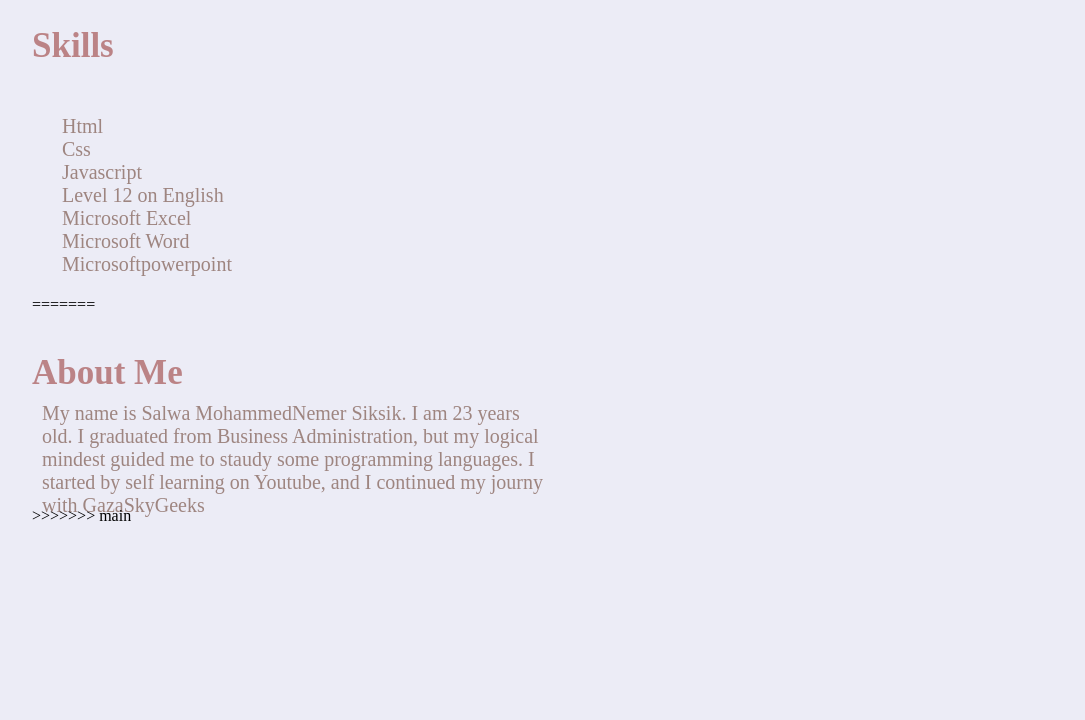
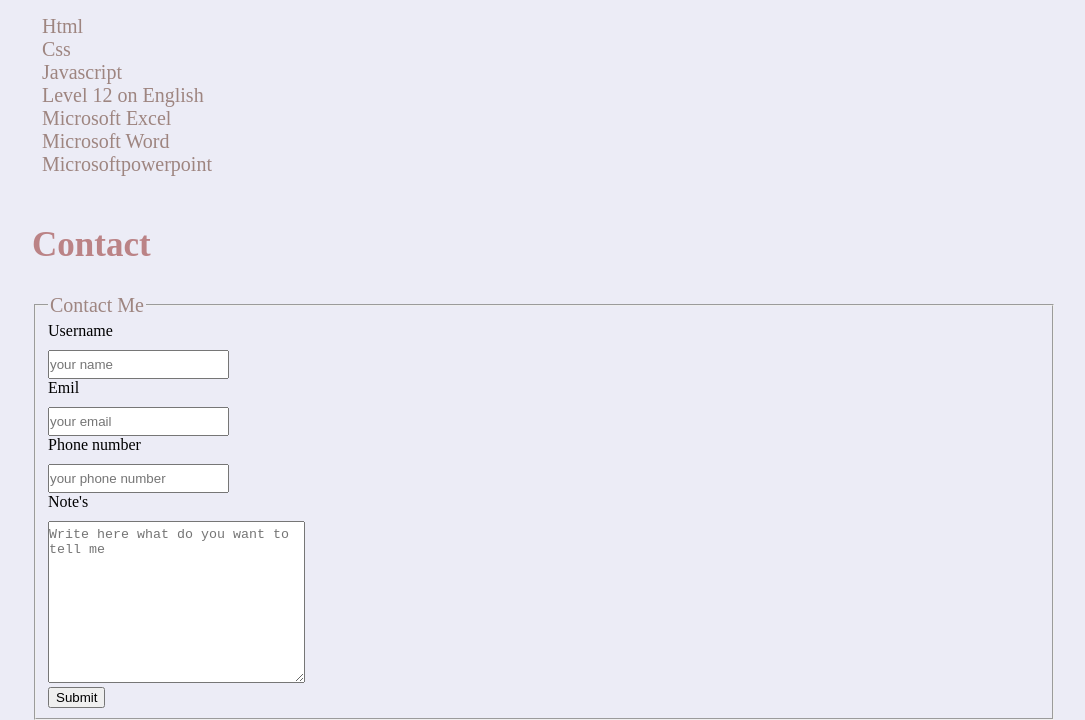
Before and after one commit to GSG-CF05/Portfolio-Salwa, a plain HTML site: page index.html in a window 1280 px wide. Shown: the part 858-1578 px from the top of the page, without its empty margins (96-1181 px from the left). Before the commit the page ends 1383 px from the top, so only its background shows below. Drawn offline with Linux system fonts and the light colour scheme.

Commit message:
create contact secion and style it releates #8

```diff
--- a/index.html
+++ b/index.html
@@ -16,15 +16,9 @@
     </div>
     <nav>
       <ul class="navbar">
-<<<<<<< HEAD
-        <li class="nav"><a href="#">About</a></li>
+        <li class="nav"><a href="#about">About</a></li>
         <li class="nav"><a href="#">Skills</a></li>
         <li class="nav"><a href="#">Contact</a></li>
-=======
-        <li><a href="#about">About</a></li>
-        <li><a href="#">Skills</a></li>
-        <li><a href="#">Contact</a></li>
->>>>>>> main
       </ul>
     </nav>
   </header>
@@ -33,7 +27,6 @@
     <img src="https://imagensemoldes.com.br/wp-content/uploads/2020/08/Arquivo-Woman-PNG.png" alt="salwa's photo" width="40%"/>
 </div>
         <!--about me-->
-<<<<<<< HEAD
         <section id="aboutme">
       <h1 id="about">About Me</h1>
       <p class="aboutmepara">My name is Salwa MohammedNemer Siksik. I am 23 years old. I graduated from Business Administration, but my logical mindest guided me to staudy some programming languages. I started by self learning on Youtube, and I continued my journy with GazaSkyGeeks.</p>
@@ -50,13 +43,26 @@
           <li class="li-skill">Microsoft Word</li>
           <li class="li-skill">Microsoftpowerpoint</li>
       </ul>
-=======
-        <section id="aboutme"></section>
-      <h1 id="about">About Me</h1>
-      <p class="aboutmepara">My name is Salwa MohammedNemer Siksik. I am 23 years old. I graduated from Business Administration, but my logical mindest guided me to staudy some programming languages. I started by self learning on Youtube, and I continued my journy with GazaSkyGeeks</p>
+  </section>
+  <!--contact-->
+  <section id="contactme">
+      <h1 id="contact">Contact</h1>
+      <form action="">
+        <fieldset>
+         <legend>Contact Me</legend>
+        <label for="username">Username</label>
+        <input type="text" placeholder="your name">
+        <label for="emil">Emil</label>
+        <input type="emil" placeholder="your email">
+        <label for="emil">Phone number</label>
+        <input type="emil" placeholder="your phone number">
+        <label for="emil">Note's</label>
 
+        <textarea name="" id="" cols="30" rows="10" placeholder="Write here what do you want to tell me"></textarea>
+        <button class="button" type="submit">Submit</button>
+    </fieldset>
+      </form>
 
->>>>>>> main
   </section>
 </body>
 </html>
--- a/style.css
+++ b/style.css
@@ -52,7 +52,6 @@ img{
 }
 .aboutmepara{
     text-align: start;
-<<<<<<< HEAD
     font-size:20px;
     color:#9E8580;
     width: 50%;
@@ -74,11 +73,25 @@ img{
     color:#9E8580;
     text-align: start;
     padding: 10px;
-    ;
-=======
-    font-size:25px;
-    color:#9E8580;
-    width: 70%;
-    padding: 20px 0px 0px 30px;
->>>>>>> main
 }
+#contact{
+    text-align: start;
+    font-size: 35px;
+    color: #BB8386;
+    padding: 10px 0px 0px 0px;
+}
+legend{
+    color: #9E8580;
+    font-size: 20px;
+}
+label{
+    display: block;
+    align-self: flex-start;
+    padding:0px 0px 10px 0px;
+}
+input, textarea{
+    padding: 5px 0px 5px 0px;
+}
+button{
+    display: block;
+}
```
